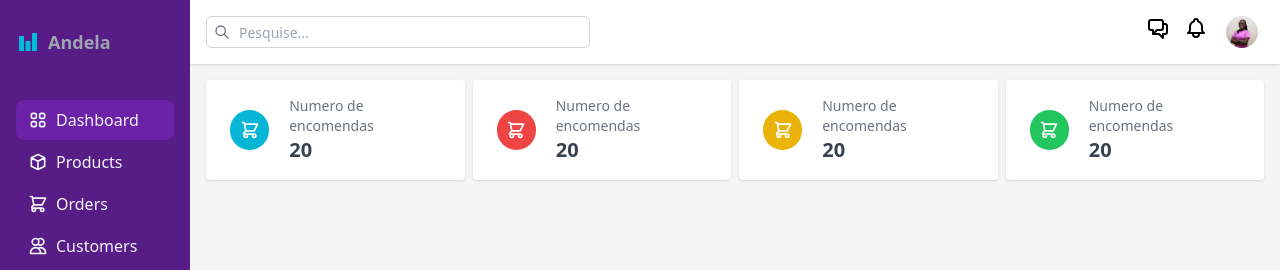
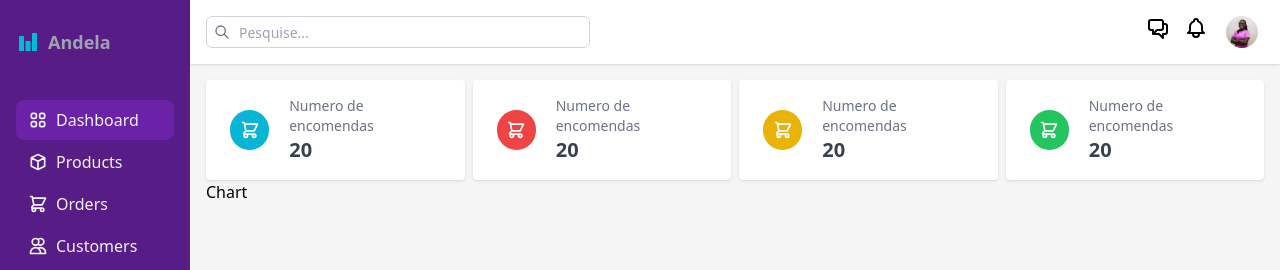
Before and after one commit to MatolaTheCoder/andela-sweet-gift, a React (Create React App) app: page / in a window 1280 px wide. Shown: the top 270 px of the page. Built offline with nearby package versions, Linux system fonts and the light colour scheme.

Commit message:
Dashboard Chart

```diff
--- a/src/components/Dashboard.jsx
+++ b/src/components/Dashboard.jsx
@@ -1,10 +1,12 @@
 import React from 'react'
 import DashboardStatsGrid from './DashboardStatsGrid'
+import DashboardChart from './DashboardChart'
 
 export default function Dashboard() {
   return (
     <div>
       <DashboardStatsGrid/>
+      <DashboardChart/>
     </div>
   )
 }
--- /dev/null
+++ b/src/components/DashboardChart.jsx
@@ -0,0 +1,9 @@
+import React from 'react'
+
+export default function DashboardChart() {
+  return (
+    <div>
+      Chart
+    </div>
+  )
+}
```
